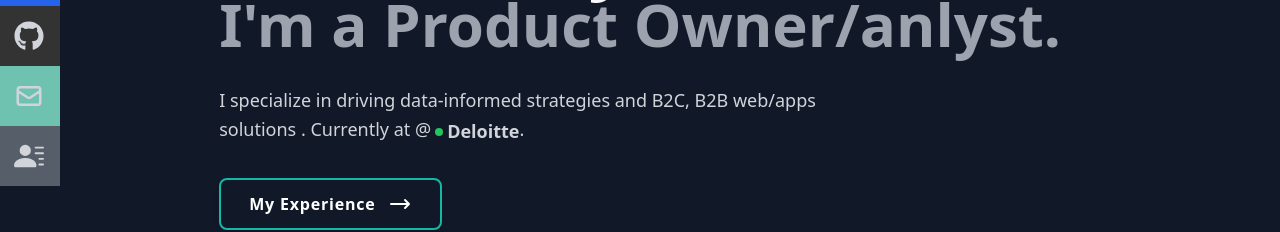
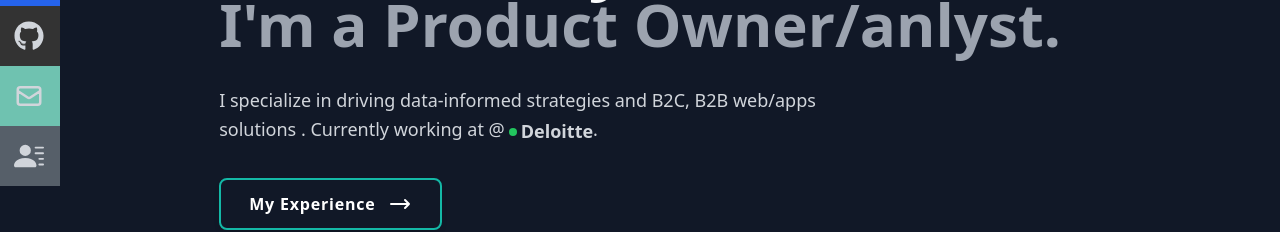
Before and after one commit to ManishSuyal/PortfolioManz, a React (Create React App) app: page / in a window 1280 px wide. Shown: the part 334-566 px from the top of the page. Built offline with nearby package versions, Linux system fonts and the light colour scheme.

Commit message:
updates april

```diff
--- a/src/components/Home.jsx
+++ b/src/components/Home.jsx
@@ -35,7 +35,7 @@ const Home = () => {
         {/* Description - Max width set for better readability, subtle color */}
         <p className='text-gray-300 text-lg py-4 max-w-[600px] leading-relaxed animate-fadeInUp'>
           I specialize in driving data-informed strategies and B2C, B2B web/apps solutions .
-          Currently at @
+          Currently working at @
           <span className="inline-flex items-center space-x-1 ml-1 font-bold">
             <svg className="w-2 h-2 text-green-500" viewBox="0 0 10 10" fill="currentColor">
               <circle cx="5" cy="5" r="5" />
```
